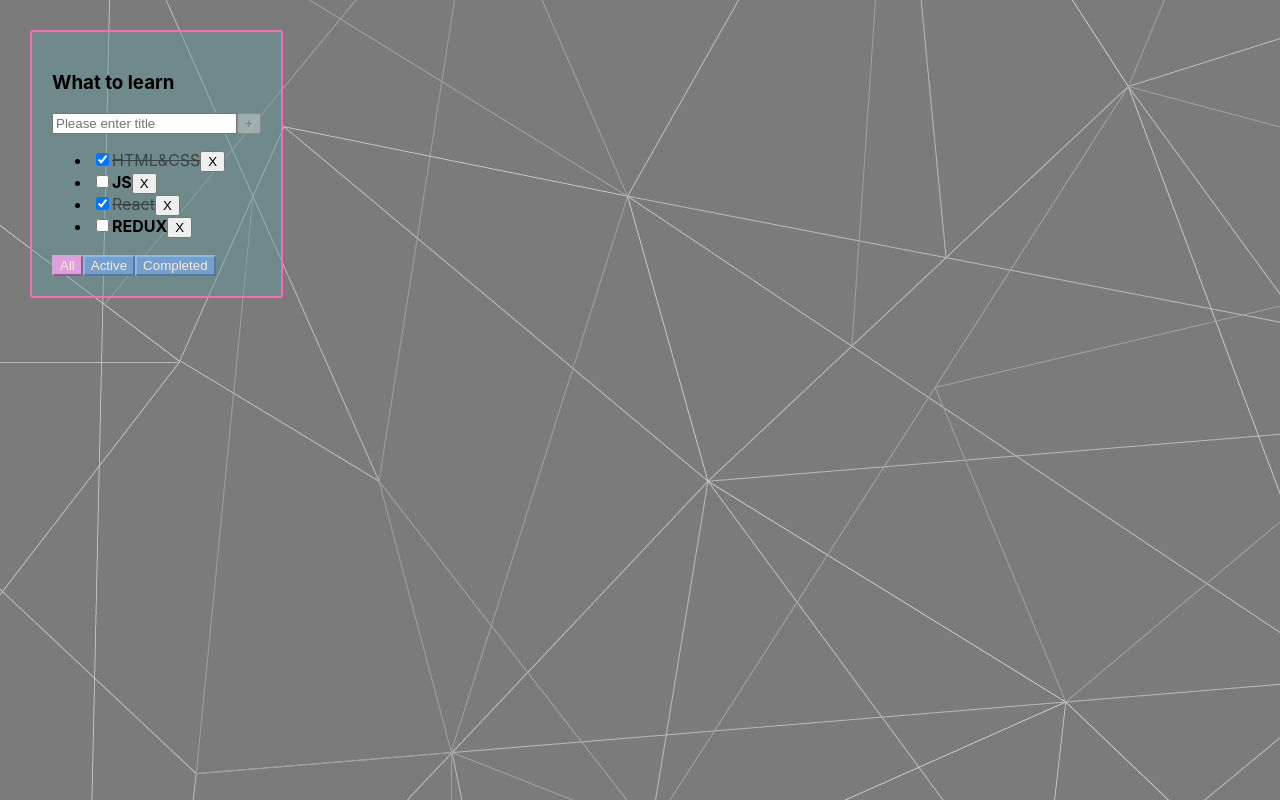
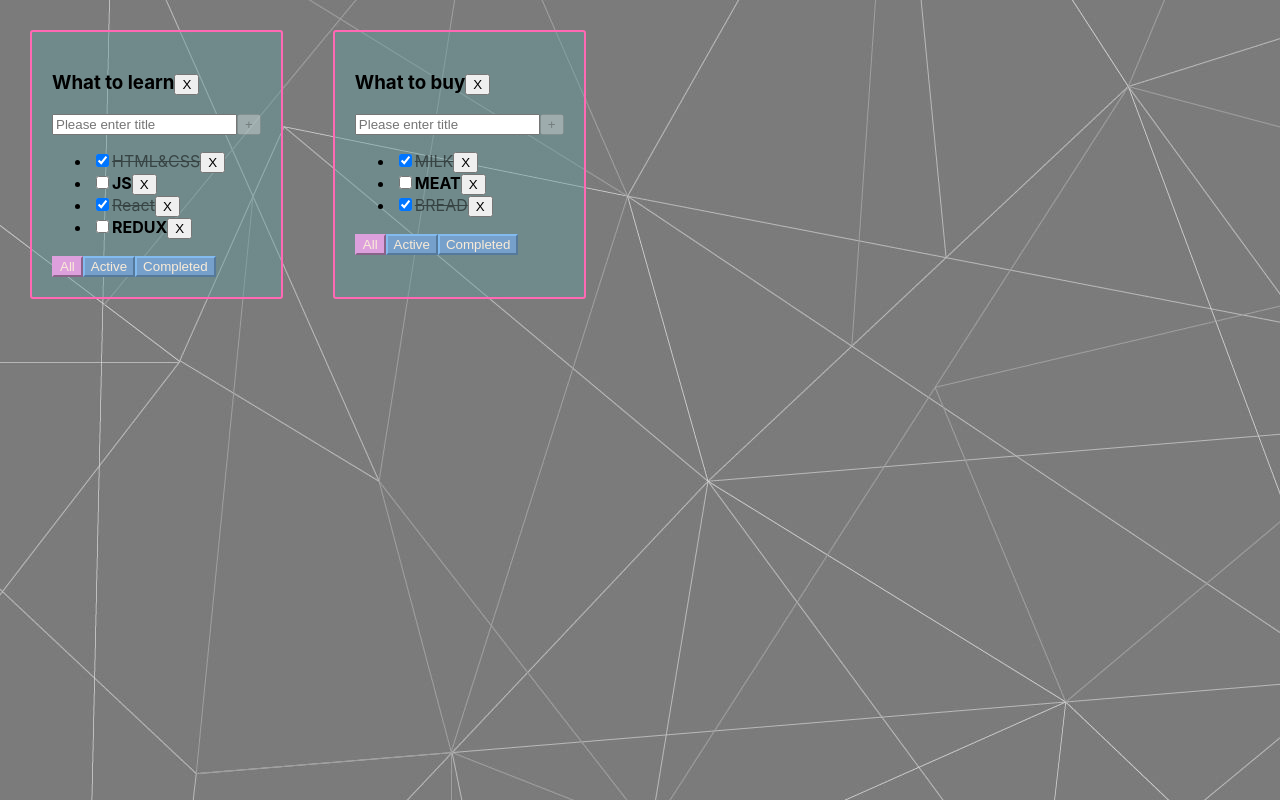
Before and after one commit to KIRYL15/Todolist-2.0, a React (Create React App) app: page / in a window 1280 px wide. Built offline with nearby package versions, Linux system fonts and the light colour scheme.

Commit message:
feat:add Todolist

```diff
--- a/src/App.tsx
+++ b/src/App.tsx
@@ -9,32 +9,79 @@ export type TasksType = {
     isDone: boolean
 }
 export type FilterValueType = "all" | "active" | "completed"
-
+type TodolistType = {
+    id: string,
+    title: string,
+    filter: FilterValueType,
+}
+type TasksStateType = {
+    [todolistId: string]: Array<TasksType>
+}
+type TodolistsStateType = Array<TodolistType>
 export const App = (): JSX.Element => {
-//JSX
-    const [tasks, setTasks] = useState<Array<TasksType>>([
+    //BLL
+    //список тудулистов
+    const todolistId_1 = v1()
+    const todolistId_2 = v1()
+    const [todolists, setTodolists] = useState<TodolistsStateType>([
+        {id: todolistId_1, title: "What to learn", filter: "all"},
+        {id: todolistId_2, title: "What to buy", filter: "all"},
+    ])
+    const [tasks, setTasks] = useState<TasksStateType>({
+        [todolistId_1]: [
+            {id: v1(), title: "HTML&CSS", isDone: true},
+            {id: v1(), title: "JS", isDone: false},
+            {id: v1(), title: "React", isDone: true},
+            {id: v1(), title: "REDUX", isDone: false},
+        ],
+        [todolistId_2]: [
+            {id: v1(), title: "MILK", isDone: true},
+            {id: v1(), title: "MEAT", isDone: false},
+            {id: v1(), title: "BREAD", isDone: true},
+        ]
+    })
+//BLL
+    /*const [tasks, setTasks] = useState<Array<TasksType>>([
         {id: v1(), title: "HTML&CSS", isDone: true},
         {id: v1(), title: "JS", isDone: false},
         {id: v1(), title: "React", isDone: true},
         {id: v1(), title: "REDUX", isDone: false},
-    ])
-    const removeTask = (taskId: string) => {
-        setTasks(tasks.filter((f) => f.id !== taskId))
+    ])*/
+    const removeTask = (taskId: string, todolistId: string) => {
+        setTasks({
+            ...tasks,
+            [todolistId]: tasks[todolistId].filter(t => t.id !== taskId)
+        })
     }
-    const changeTodolistFilter = (filter: FilterValueType) => setFilter(filter)
-    const addTask = (newTitle: string) => {
-        const newTask = {
+    const addTask = (title: string, todolistId: string) => {
+        const newTask: TasksType = {
             id: v1(),
-            title: newTitle,
+            title: title,
             isDone: false
         }
-        setTasks([newTask, ...tasks])
+
+        setTasks({...tasks, [todolistId]: [newTask, ...tasks[todolistId]]})
     }
-    const changeTaskStatus = (tId: string, newIsDone:boolean) => {
+    const changeTodolistFilter = (filter: FilterValueType, todolistId: string) => {
+        setTodolists(todolists.map(m => m.id === todolistId ? {...m, filter: filter} : m))
+    }
+
+    const changeTaskStatus = (tId: string, newIsDone: boolean, todolistId: string) => {
         debugger
-        setTasks(tasks.map((m) => m.id === tId ? {...m, isDone: newIsDone} : m))
+        setTasks({
+            ...tasks,
+            [todolistId]: tasks[todolistId]
+                .map(m => m.id === tId ? {...m, isDone: newIsDone} : m)
+        })
     }
-    const [filter, setFilter] = useState<FilterValueType>("all")
+    /*const [filter, setFilter] = useState<FilterValueType>("all")*/
+    const removeTodolist = (todolistId: string) => {
+        setTodolists(todolists.filter(f => f.id !== todolistId))
+        //delete tasks[todolistId]
+        const copyTasks = {...tasks}
+        delete copyTasks[todolistId]
+        setTasks(copyTasks)
+    }
     const getFilteredTasks = (tasks: Array<TasksType>, filter: FilterValueType): Array<TasksType> => {
         switch (filter) {
             case "active":
@@ -45,19 +92,36 @@ export const App = (): JSX.Element => {
                 return tasks
         }
     }
-    const tasksForRender: Array<TasksType> = getFilteredTasks(tasks, filter)
+
+    const todolistsComponents = todolists.map(m => {
+        const tasksForRender: Array<TasksType> = getFilteredTasks(tasks[m.id], m.filter)
+        return (
+            <Todolist
+                //данные
+                key={m.id}
+                todolistId={m.id}
+                title={m.title}
+                filter={m.filter}
+                tasks={tasksForRender}
+                //функции для тасок
+                removeTask={removeTask}
+                addTask={addTask}
+                changeTaskStatus={changeTaskStatus}
+                //функции для тудулистов
+                changeTodolistFilter={changeTodolistFilter}
+                removeTodolist={removeTodolist}
+            />
+        )
+    })
+
+
+
+
+
 //UI
     return (
         <div className="App">
-            <Todolist
-                title={'What to learn'}
-                tasks={tasksForRender}
-                removeTask={removeTask}
-                changeTodolistFilter={changeTodolistFilter}
-                addTask={addTask}
-                changeTaskStatus={changeTaskStatus}
-                filter={filter}
-            />
+            {todolistsComponents}
         </div>
     );
 }
--- a/src/TasksList.tsx
+++ b/src/TasksList.tsx
@@ -3,18 +3,19 @@ import {TasksType} from "./App";
 import s from "./Tasks.module.css"
 
 type TasksListType = {
-    removeTask: (taskId: string) => void,
+    todolistId: string,
+    removeTask: (taskId: string, todolistId: string) => void,
     tasks: Array<TasksType>,
-    changeTaskStatus: (tId: string, newIsDone: boolean) => void
+    changeTaskStatus: (tId: string, newIsDone: boolean, todolistId: string) => void
 }
 export const TasksList: FC<TasksListType> = (props): JSX.Element => {
-    return (
-        <div>
-            {props.tasks.map((m) => {
-                const removeTaskHandler = () => props.removeTask(m.id)
+    const taskItems: JSX.Element[] | JSX.Element = props.tasks.length
+        ? props.tasks.map((m) => {
+            const removeTaskHandler = () => {
+                return (props.removeTask(m.id, props.todolistId))
+            }
             const changeTaskHandler = (e: ChangeEvent<HTMLInputElement>) => {
-                    debugger
-                    props.changeTaskStatus(m.id, e.currentTarget.checked)
+                props.changeTaskStatus(m.id, e.currentTarget.checked, props.todolistId)
             }
             return (
                 <li key={m.id}>
@@ -27,7 +28,11 @@ export const TasksList: FC<TasksListType> = (props): JSX.Element => {
                     <button onClick={removeTaskHandler}>X</button>
                 </li>
             )
-            })}
-        </div>
+        })
+        : <span>Your taskslist is empty</span>
+    return (
+        <ul>
+            {taskItems}
+        </ul>
     );
 };
--- a/src/Todolist.tsx
+++ b/src/Todolist.tsx
@@ -4,13 +4,18 @@ import {FilterValueType, TasksType} from "./App";
 import {TasksList} from "./TasksList";
 
 type TodolistType = {
+    //данные
+    todolistId:string
     title: string,
     tasks: Array<TasksType>,
-    removeTask: (taskId: string) => void,
-    changeTodolistFilter: (filter: FilterValueType) => void,
-    addTask: (newTitle: string) => void,
-    changeTaskStatus: (tId: string, newIsDone: boolean) => void,
     filter: FilterValueType
+    //функции для тасок
+    removeTask: (taskId: string, todolistId: string) => void,
+    addTask: (newTitle: string, todolistId: string) => void,
+    changeTaskStatus: (tId: string, newIsDone: boolean, todolistId: string) => void,
+    //функции для тудулистов
+    changeTodolistFilter: (filter: FilterValueType, todolistId: string) => void,
+    removeTodolist: (todolistId: string) => void
 }
 export const Todolist: FC<TodolistType> = (props) => {
     const [titleForInput, setTitleForInput] = useState<string>('')
@@ -19,13 +24,14 @@ export const Todolist: FC<TodolistType> = (props) => {
     const isUserMessageToLong: boolean = titleForInput.length > maxLenghtUserMessage
 //функция которая в параметрах принимает filter и возвращает функцию которая изменит значение на filter
     const handlerCreator = (filter: FilterValueType) => {
-        return () => props.changeTodolistFilter(filter)
+        return () => props.changeTodolistFilter(filter, props.todolistId)
     }
+const removeTodolist=()=>{props.removeTodolist(props.todolistId)}
 
     const onClickHandler = () => {
         const trimedTitle = titleForInput.trim()
         if (trimedTitle) {
-            props.addTask(trimedTitle)
+            props.addTask(trimedTitle, props.todolistId)
         } else {
             setError(true)
         }
@@ -42,7 +48,9 @@ export const Todolist: FC<TodolistType> = (props) => {
     const isAddButtonDisabled = isUserMessageToLong || titleForInput.length === 0
     return (
         <div className={s.Todolist}>
-            <h3>{props.title}</h3>
+            <h3>{props.title}
+             <button onClick={removeTodolist}>X</button>
+            </h3>
             <div>
                 <input
                     className={inputErrorClasses}
@@ -58,13 +66,12 @@ export const Todolist: FC<TodolistType> = (props) => {
                 {userMaxLenghtMessage}
                 {userErrorMessage}
             </div>
-            <ul>
                 <TasksList
+                    todolistId={props.todolistId}
                     removeTask={props.removeTask}
                     tasks={props.tasks}
                     changeTaskStatus={props.changeTaskStatus}
                 />
-            </ul>
             <div>
                 <button
                     className={props.filter === "all" ? s.ActiveFilter : s.ActiveFilterNone}
```
Lines whose indentation alone changed are shown as unchanged.
